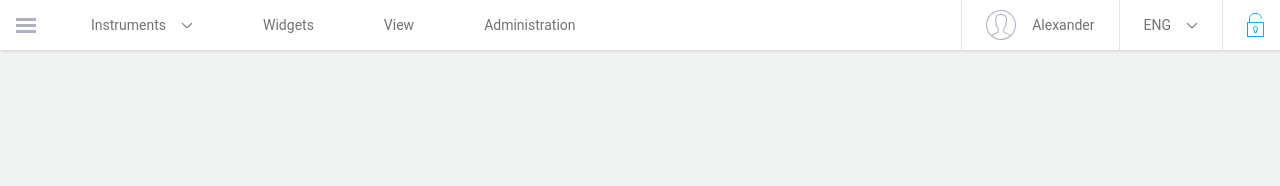
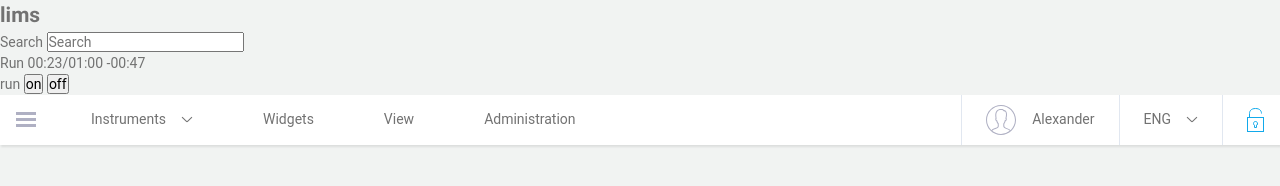
Before and after one commit to olhajduk/labinven, a website built with webpack: page src/index.html in a window 1280 px wide. Built offline with nearby package versions, Linux system fonts and the light colour scheme; files whose address does not match are found by name; a web font is replaced by a local one.

Commit message:
add structure for sidebar

```diff
--- /dev/null
+++ b/src/html/sidebar.html
@@ -0,0 +1,34 @@
+<aside class="sidebar">
+  <div class="sidebar-header">
+    <h2 class="sidebar-title">
+      lims
+    </h2>
+    <div class="field field-search">
+      <label for="search visuallyhidden">Search</label>
+      <input type="search" name="search" id="search" placeholder="Search">
+    </div>
+  </div>
+  <div class="sidebar-footer">
+    <div class="sidebar-progress progress">
+      <div class="progress-bar" role="progressbar" aria-valuenow="70" aria-valuemin="0" aria-valuemax="100" style="width:70%">
+        <span class="progress-time">
+          Run 00:23/01:00
+        </span>
+        <span class="progress-left">
+          -00:47
+        </span>
+      </div>
+    </div>
+    <div class="sidebar-status status">
+      <span class="status-name">
+        run
+      </span>
+      <button class="status-btn status-btn--on">
+        on
+      </button>
+      <button class="status-btn status-btn--off">
+        off
+      </button>
+    </div>
+  </div>
+</aside>
--- a/src/index.html
+++ b/src/index.html
@@ -18,11 +18,15 @@
 </head>
 
 <body>
-    <%= require('html-loader!./html/header.html') %>
+    <%= require('html-loader!./html/sidebar.html') %>
+
+    <main class="main">
+        <%= require('html-loader!./html/header.html') %>
+    </main>
 
     <div id="sprite" class="sprite">
         <img inline src="./../src/assets/images/sprite.svg" alt="">
-      </div>
+    </div>
 </body>
 
 </html>
--- a/src/scss/base/_main.scss
+++ b/src/scss/base/_main.scss
@@ -43,6 +43,18 @@ svg {
   width: 100%;
 }
 
+.visuallyhidden {
+  border: 0;
+  clip: rect(0 0 0 0);
+  height: 1px;
+  margin: -1px;
+  overflow: hidden;
+  padding: 0;
+  position: absolute;
+  white-space: nowrap;
+  width: 1px;
+}
+
 .sprite {
   display: none;
 }
```
Also changed, not shown: dist/bundle.css (added), dist/bundle.js (added), dist/index.html, 4 other files.
